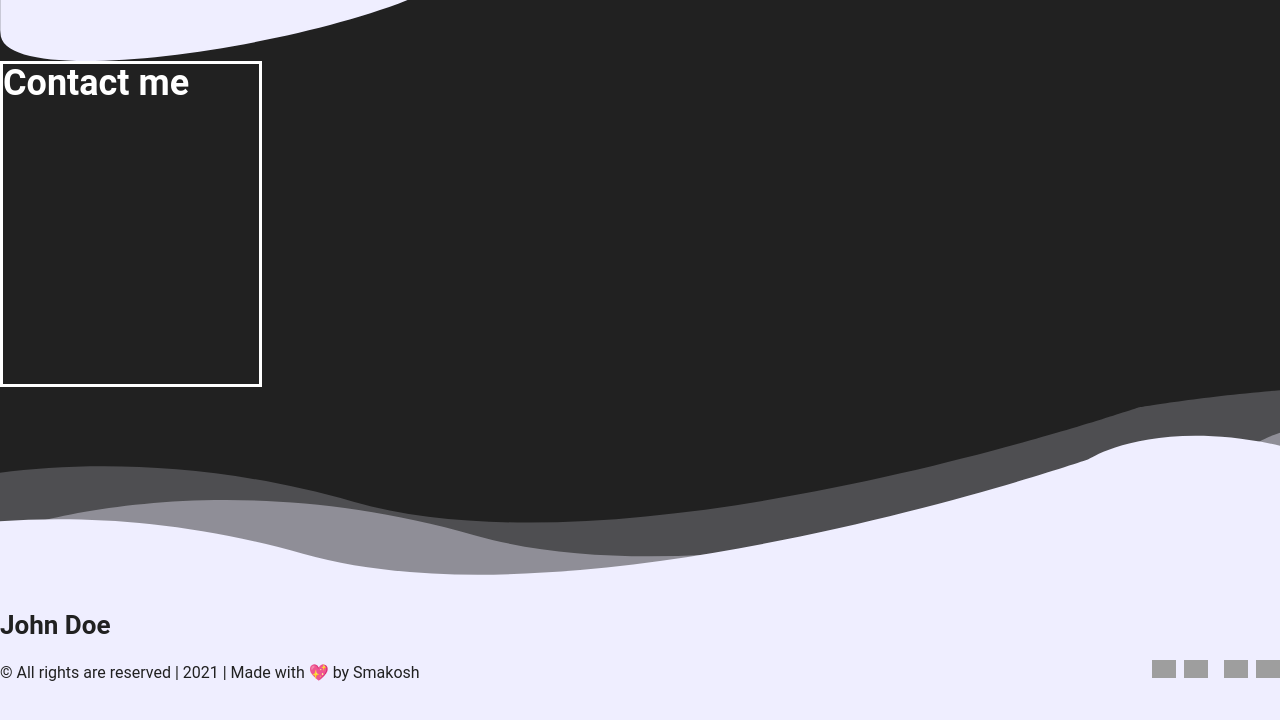
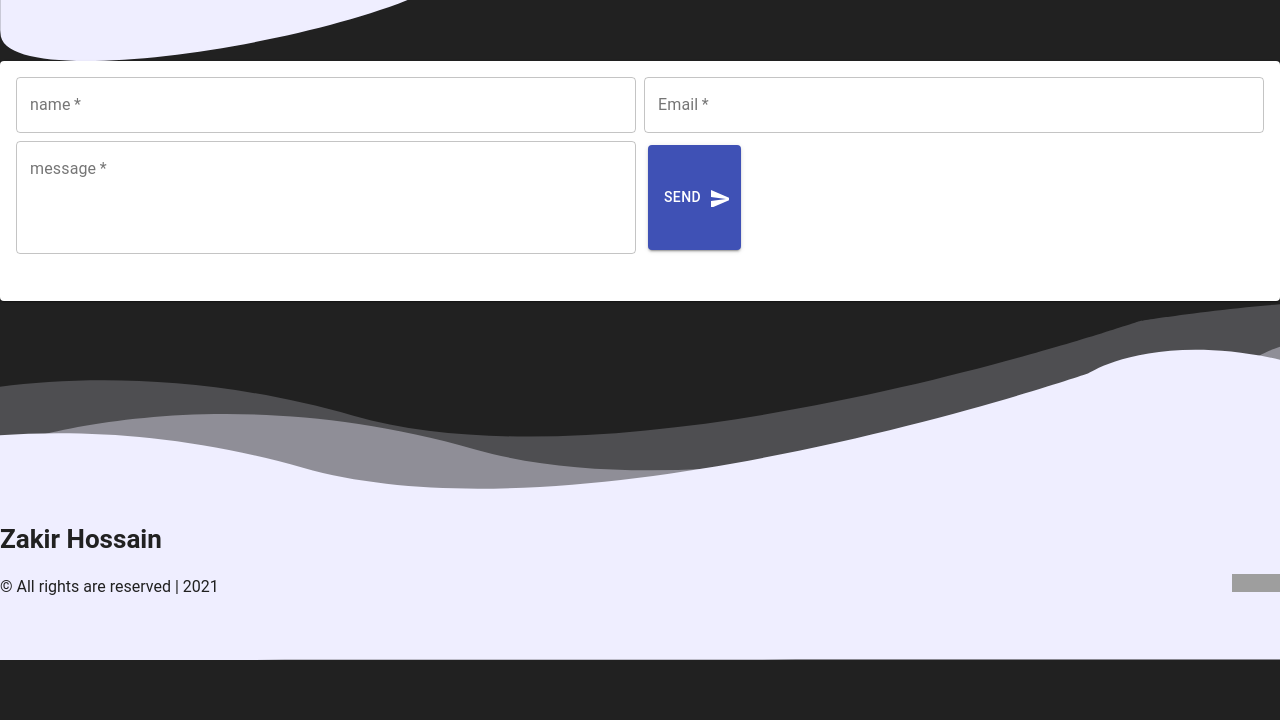
Before and after one commit to zakir360hossain/myportfolio, a Gatsby site: page / in a window 1280 px wide. Shown: the part 1716-2436 px from the top of the page. After the commit the page ends 2376 px from the top, so only its background shows below. Built offline with nearby package versions, Linux system fonts and the light colour scheme; Gatsby itself is replaced by a stand-in of ours; grey boxes are pictures that could not be loaded.

Commit message:
created the contact form and linked it up with EmailJS; it's now funtional

```diff
--- a/package.json
+++ b/package.json
@@ -5,8 +5,11 @@
 	"version": "0.1.2",
 	"author": "Smakosh <ismai23l@hotmail.com>",
 	"dependencies": {
+		"@material-ui/core": "^4.12.3",
+		"@material-ui/icons": "^4.11.2",
 		"axios": "^0.21.1",
 		"dotenv": "^10.0.0",
+		"emailjs-com": "^3.2.0",
 		"formik": "^2.1.4",
 		"gatsby": "^3.6.1",
 		"gatsby-plugin-canonical-urls": "^3.6.0",
--- a/src/components/Contact.js
+++ b/src/components/Contact.js
@@ -1,12 +1,100 @@
 import React from 'react'
 import styled from 'styled-components'
+import emailjs from "emailjs-com";
+import {Button, Card, CardContent, TextField, Grid} from "@material-ui/core/";
+import { makeStyles } from "@material-ui/core/styles";
+import Icon from "@material-ui/core/Icon";
+import SendIcon from "@material-ui/icons/Send";
+
+const useStyles = makeStyles((theme) => ({
+  button: {
+    margin: theme.spacing(1),
+  },
+}));
 
 const Contact = () => {
+    const classes = useStyles();
+
+    function sendEmail(e) {
+      e.preventDefault();
+
+      emailjs
+        .sendForm(
+          "service_smy2rco",
+          "template_a1eeuzy",
+          e.target,
+          "user_TLnBH5cOaGYpcsnrzdqQ1"
+        )
+        .then(
+          (result) => {
+            console.log(result.text);
+          },
+          (error) => {
+            console.log(error.text);
+          }
+        );
+        e.target.reset();
+    }
+
+
     return (
-        <Wrapper id="contact">
-            <h1>Contact me</h1>
-        </Wrapper>
-    )
+    //   <Wrapper id="contact">
+        // <h1>Contact me</h1>
+        <Card>
+          <CardContent>
+            <form className="contact-form" onSubmit={sendEmail}>
+              <Grid container spacing={1}>
+                <Grid xs={12} sm={6} item>
+                  <TextField
+                    label="name"
+                    placeholder="name"
+                    name="name"
+                    variant="outlined"
+                    fullWidth
+                    required
+                  ></TextField>
+                </Grid>
+                <Grid xs={12} sm={6} item>
+                  <TextField
+                    label="Email"
+                    placeholder="Email"
+                    name="email"
+                    variant="outlined"
+                    fullWidth
+                    required
+                  ></TextField>
+                </Grid>
+                <Grid xs={12} sm={6} item>
+                  <TextField
+                  rows={4}
+                    label="message"
+                    placeholder="Message"
+                    name="message"
+                    variant="outlined"
+                    multiline
+                    fullWidth
+                    required
+                  ></TextField>
+                </Grid>
+                <Button
+                type="submit"
+                  variant="contained"
+                  color="primary"
+                  className={classes.button}
+                  endIcon={
+                    <Icon>
+                      <SendIcon />
+                    </Icon>
+                  }
+                >
+                  Send
+                </Button>
+              </Grid>
+            </form>
+          </CardContent>
+        </Card>
+    //   </Wrapper>
+    );
 }
 
 export default Contact
--- a/src/components/Footer.jsx
+++ b/src/components/Footer.jsx
@@ -8,16 +8,9 @@ const Footer = () => (
   <Wrapper>
     <Flex as={Container}>
       <Details>
-        <h2>John Doe</h2>
+        <h2>Zakir Hossain</h2>
         <span>
-          © All rights are reserved | {new Date().getFullYear()} | Made with{' '}
-          <span aria-label="love" role="img">
-            💖
-          </span>{' '}
-          by{' '}
-          <a href="https://smakosh.com/?ref=portfolio-dev" rel="noopener noreferrer" target="_blank">
-            Smakosh
-          </a>
+          © All rights are reserved | {new Date().getFullYear()}
         </span>
       </Details>
       <Links>
--- a/src/components/Intro.jsx
+++ b/src/components/Intro.jsx
@@ -13,15 +13,16 @@ const Intro = () => {
     <Wrapper>
       <Header />
       <IntroWrapper as={Container}>
-        <Details >
+        <Details>
           <h1>Hi There!</h1>
-          <h4>I’m John and I’m a JAMStack engineer!</h4>
-          <Button>
-            Hire me
-          </Button>
+          <h2>
+            I’m Zakir and I’m a software <br />
+            and web developer and forseeable data scientist!
+          </h2>
+          <h3>Please welcome to contact me if I could be at your service</h3>
         </Details>
         <Thumbnail>
-          <img src={dev} alt="I’m John and I’m a JAMStack engineer!" />
+          <img src={dev} alt="I am Zakir and I am a developer!" />
         </Thumbnail>
       </IntroWrapper>
     </Wrapper>
@@ -58,13 +59,10 @@ export const Details = styled.div`
 
   h1 {
     margin-bottom: 2rem;
-    font-size: 36pt;
   }
 
   h4 {
     margin-bottom: 2.5rem;
-    font-size: 32pt;
-    font-weight: normal;
   }
 `;
 
--- a/src/components/Navbar.jsx
+++ b/src/components/Navbar.jsx
@@ -8,7 +8,7 @@ const Navbar = () => {
   return (
     <Wrapper as={Container}>
       <Link to="/">
-        John Doe
+        Zakir Hossain
       </Link>
       <NavbarLinks desktop />
     </Wrapper>
--- a/src/components/Skills.jsx
+++ b/src/components/Skills.jsx
@@ -20,9 +20,6 @@ const Skills = () => {
             Lorem Ipsum is simply dummy text of the printing and typesetting industry. Lorem Ipsum has been the
             industry’s standard dummy.
           </p>
-          <Button variant="outline-info">
-            Hire me
-          </Button>
         </Details>
       </SkillsWrapper>
     </Wrapper>
--- a/src/components/social.json
+++ b/src/components/social.json
@@ -1,26 +1,14 @@
 [
-  {
-    "id": 0,
-    "name": "Telegram",
-    "link": "https://t.me/smakosh",
-    "icon": "/icons/telegram.svg"
-  },
   {
     "id": 1,
     "name": "Github",
-    "link": "https://github.com/smakosh",
+    "link": "https://github.com/zakir360hossain",
     "icon": "/icons/github.svg"
   },
   {
     "id": 2,
     "name": "StackOverflow",
-    "link": "https://stackoverflow.com/users/story/7396786",
+    "link": "https://stackoverflow.com/users/11516148/",
     "icon": "/icons/stackoverflow.svg"
-  },
-  {
-    "id": 3,
-    "name": "Twitter",
-    "link": "https://twitter.com/smakosh",
-    "icon": "/icons/twitter.svg"
   }
 ]
```
